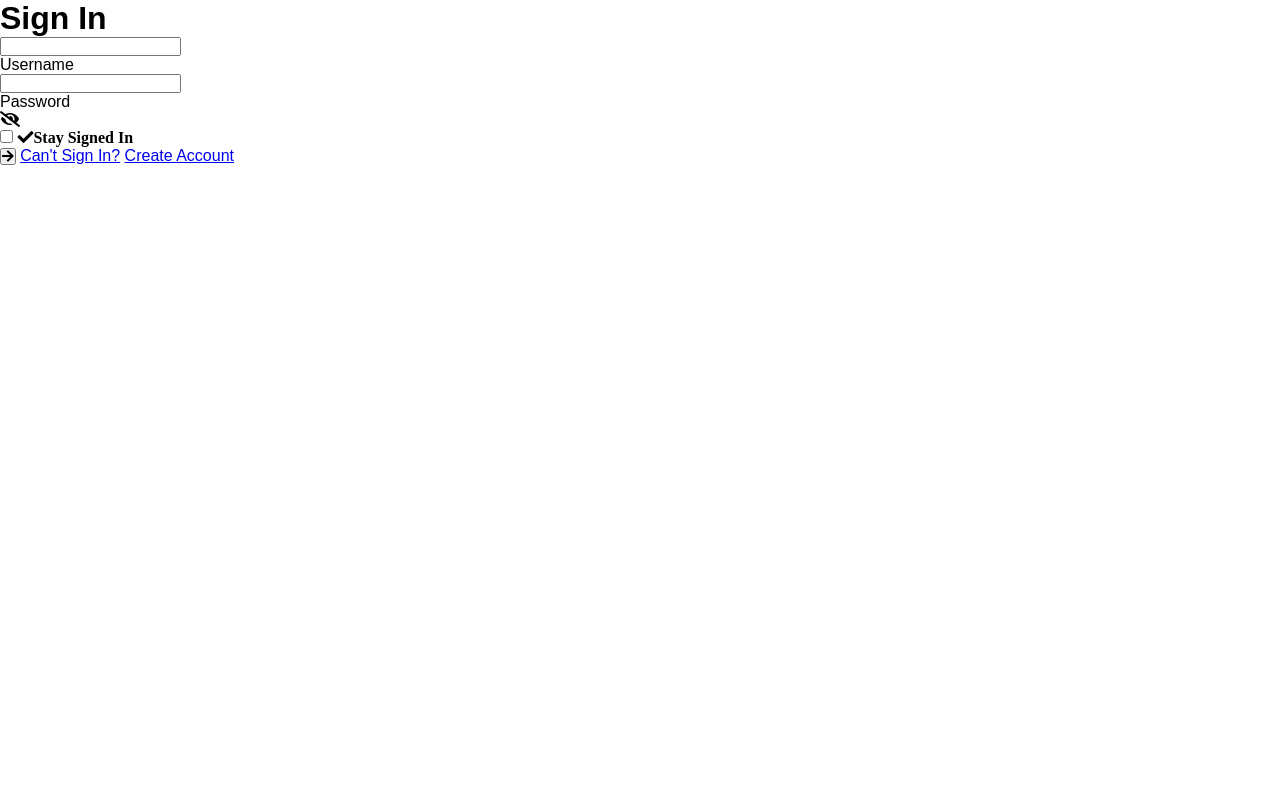
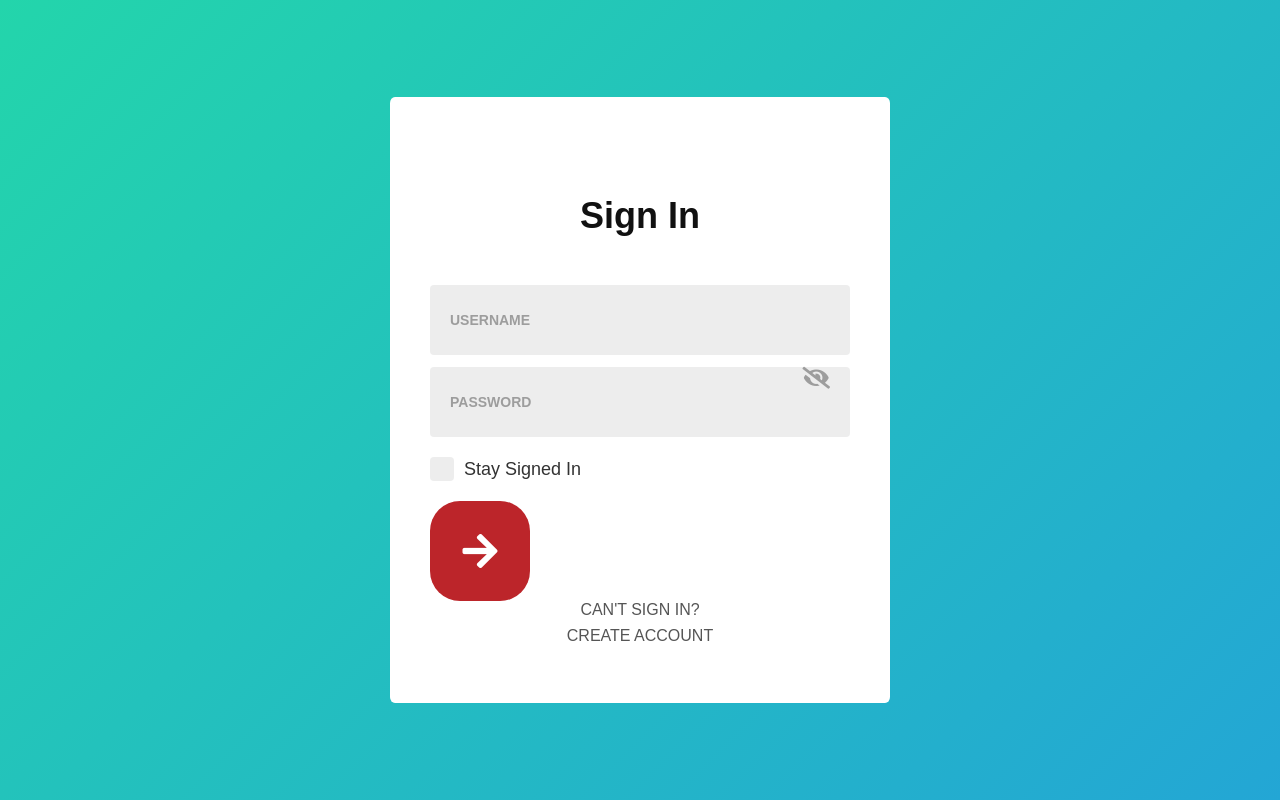
Before and after one commit to wilfredogaldamez/login_form_, a plain HTML site: page index.html in a window 1280 px wide. Drawn offline with Linux system fonts and the light colour scheme.

Commit message:
Adding changes to entire design on the html document and on the css sheet.

```diff
--- a/css/style.css
+++ b/css/style.css
@@ -4,3 +4,141 @@
   box-sizing: border-box;
   font-family: "Ubuntu", sans-serif;
 }
+
+body{
+  background: linear-gradient(-45deg, #23A6D5, #23D5AB);
+  min-height: 100vh;
+  display: flex;
+  align-items: center;
+  justify-content: center;
+}
+
+.login-form{
+  width: calc(100% - 20px);
+  max-width: 500px;
+  background-color: #fff;
+  padding: 50px 40px;
+  border-radius: 1%;
+}
+
+.login-form h1{
+  text-align: center;
+  margin: 48px 0;
+  font-size: 36px;
+  color: #111;
+  font-size: 36px;
+}
+
+.textb{
+  margin-bottom: 12px;
+  position: relative;
+}
+
+.textb input{
+  width: 100%;
+  height: 70px;
+  border: none;
+  background-color: #ededed;
+  border-radius: 4px;
+  color: #333;
+  font-size: 18px;
+  font-weight: 700;
+  padding: 14px 60px 0 10px;
+}
+
+.placeholder{
+  text-transform: uppercase;
+  font-size: 14px;
+  font-weight: 700;
+  position: absolute;
+  line-height: 70px;
+  top: 0;
+  left: 20px;
+  color: #9d9d9d;
+  user-select: none;
+  pointer-events: none;
+}
+
+.show-password{
+  position: absolute;
+  right: 20px;
+  line-height: 70px;
+  color: #9d9d9d;
+  font-size: 22px;
+  cursor: pointer;
+}
+
+.textb input:focus ~ .placeholder,
+.textb input:valid ~ .placeholder{
+  left: 10px;
+  top: -16px;
+}
+
+.checkbox{
+  display: flex;
+  align-items: center;
+  position: relative;
+  font-size: 18px;
+  font-weight: 500;
+  color: #333;
+  margin: 20px 0;
+}
+
+.checkbox input{
+  width: 24px;
+  height: 24px;
+  -webkit-appearance: none;
+  background-color: #ededed;
+  border-radius: 4px;
+  margin-right: 10px;
+  cursor: pointer;
+}
+
+.checkbox .fa-check{
+  position: absolute;
+  color: #fff;
+  font-size: 14px;
+  width: 24px;
+  text-align: center;
+  user-select: none;
+  pointer-events: none;
+  opacity: 0;
+}
+
+.checkbox input:checked{
+  background-color: #bc252a;
+}
+
+.checkbox input:checked + .fa-check{
+  opacity: 1;
+}
+
+.btn{
+  display: block;
+  width: 100px;
+  height: 100px;
+  margin: auto;
+  background-color: #bc252a;
+  color: #fff;
+  font-size: 40px;
+  border: none;
+  border-radius: 30px;
+  cursor: pointer;
+  transition: .3s linear;
+}
+
+.btn:hover{
+  opacity: .85;
+}
+
+.login-form a{
+  display: block;
+  text-align: center;
+  text-decoration: none;
+  font-size: 16px;
+  color: #555;
+  text-transform: uppercase;
+  font-weight: 500;
+  margin-bottom: 8px;
+  transition: .2s linear;
+}
--- a/index.html
+++ b/index.html
@@ -23,7 +23,8 @@
 
       <div class="checkbox">
         <input type="checkbox">
-        <div class="fas fa-check">Stay Signed In</div>
+        <div class="fas fa-check"></div>
+        Stay Signed In
       </div>
 
       <button class="btn fas fa-arrow-right"></button>
```
